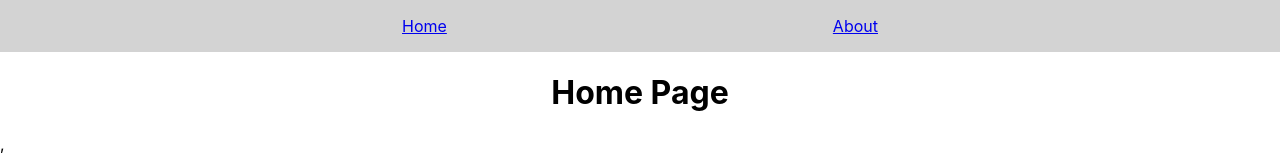
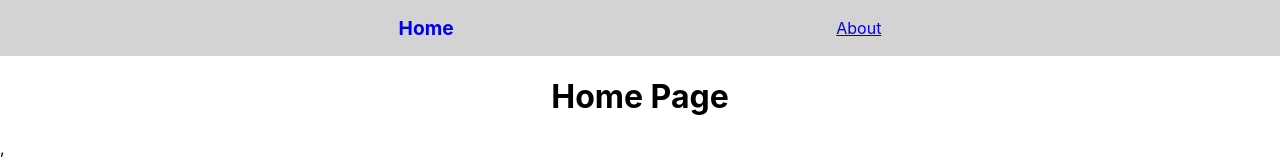
Before and after one commit to kapil551/React_Router, a React (Create React App) app in the folder react-router/: page / in a window 1280 px wide. Shown: the top 160 px of the page. Built offline with nearby package versions, Linux system fonts and the light colour scheme.

Commit message:
4 - Active Links

```diff
--- a/react-router/src/components/Navbar.js
+++ b/react-router/src/components/Navbar.js
@@ -1,8 +1,26 @@
 import React from "react";
 
-import { Link } from "react-router-dom";
+import { NavLink } from "react-router-dom";
 
 function Navbar() {
+
+  // This styling will be applied to a <NavLink> when the
+  // route that it links to is currently active/selected.
+  let activeStyle = {
+    textDecoration: "none",
+    fontWeight: "bold",
+    fontSize: "1.2rem"
+  };
+
+  const navLinkStyles = ({ isActive }) => {
+
+    // console.log("isActive:", isActive);
+
+    return (
+        isActive ? activeStyle : undefined
+    );
+  }
+
   return (
     <nav
       style={{
@@ -13,8 +31,18 @@
         justifyContent: "space-evenly",
       }}
     >
-      <Link to="/"> Home </Link>
-      <Link to="/about"> About </Link>
+      <NavLink
+        to="/"
+        style={navLinkStyles}
+      >
+        Home
+      </NavLink>
+      <NavLink
+        to="/about"
+        style={navLinkStyles}
+      >
+        About
+      </NavLink>
     </nav>
   );
 }
```
Also changed, not shown: 1 other file (tests, documents, lock files or other folders).
